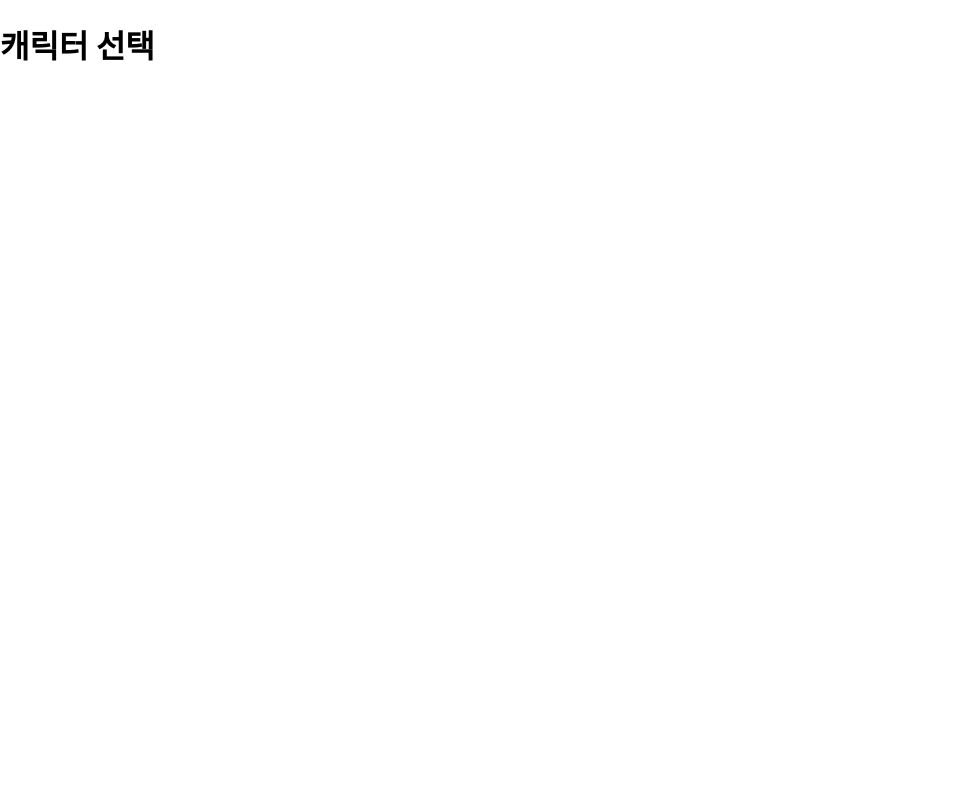
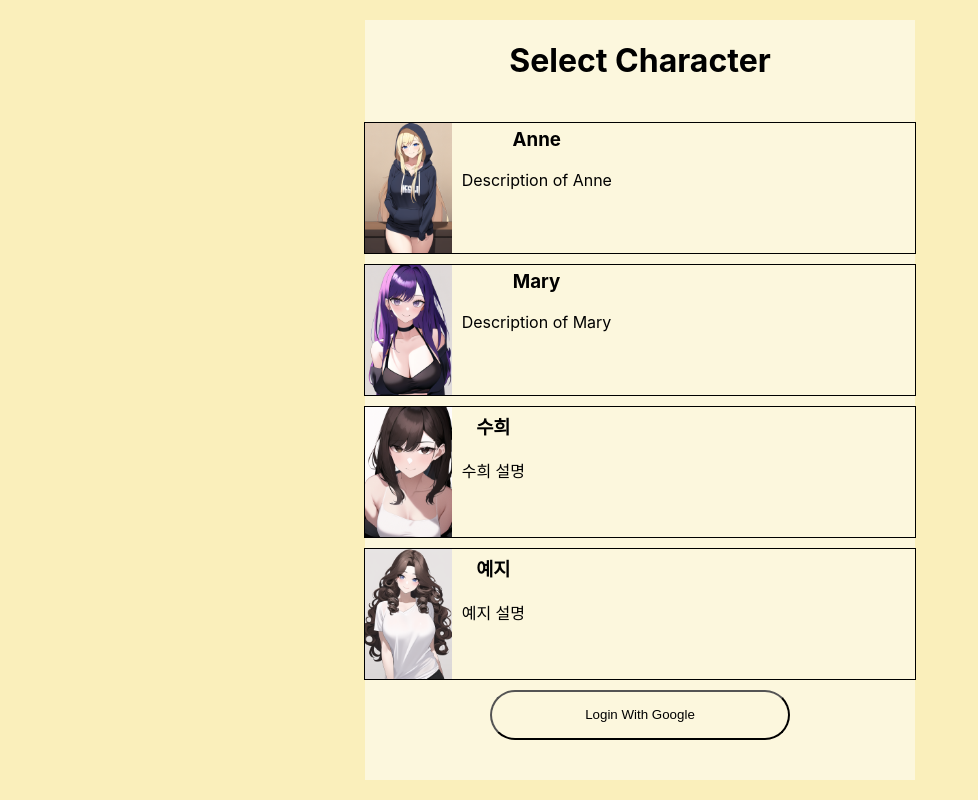
Before and after one commit to marmin-dev/ai-frontend, a React (Create React App) app: page / in a window 1280 px wide. Shown: the whole page, without its empty margins (0-978 px from the left). Built offline with nearby package versions, Linux system fonts and the light colour scheme.

Commit message:
Ui Added

```diff
--- a/src/page/AnnePage.js
+++ b/src/page/AnnePage.js
@@ -36,7 +36,7 @@ const CharacterBox = styled.div`
   }
 `;
 const UiWindow = styled.div`
-  background-color: rgba(230, 207, 178, 0.7);
+  background-color: rgba(230, 207, 178, 0.8);
   margin-top: auto;
   .char-name {
     color: white;
--- a/src/page/MaryPage.js
+++ b/src/page/MaryPage.js
@@ -36,7 +36,7 @@ const CharacterBox = styled.div`
   }
 `;
 const UiWindow = styled.div`
-  background-color: rgba(230, 207, 178, 0.7);
+  background-color: rgba(230, 207, 178, 0.8);
   margin-top: auto;
   .char-name {
     color: white;
--- a/src/page/SelectPage.js
+++ b/src/page/SelectPage.js
@@ -1,8 +1,183 @@
+import styled from 'styled-components';
+import ChatPage from '../components/PageComponent';
+import { Link } from 'react-router-dom';
+import image1 from '../public/char1/char1_1.png';
+import image2 from '../public/char2/char1.png';
+import image3 from '../public/char3/char1.png';
+import image4 from '../public/char4/char1.png';
+
+const SelectBox = styled.div`
+  background-color: rgba(255, 255, 255, 0.5);
+  background-repeat: no-repeat;
+  background-position: center;
+  background-size: cover;
+  display: flex;
+  height: 100%;
+  align-items: center;
+  flex-direction: column;
+
+  /* desktop environment */
+  .logo_area {
+    text-decoration: none;
+    color: white;
+    @media (min-width: 768px) {
+      font-size: 25px;
+    }
+  }
+
+  .box_area {
+    display: flex;
+    flex-direction: column;
+    justify-content: space-between;
+    align-items: center;
+    margin-top: 20px;
+    margin-bottom: 20px;
+
+    & > *:not(:last-child) {
+      margin-bottom: 10px;
+    }
+  }
+
+  .login_area {
+    display: flex;
+    flex-direction: column;
+    align-items: center;
+  }
+
+  @media (min-width: 768px) {
+    width: 550px;
+    height: 760px;
+  }
+
+  @media (max-width: 768px) {
+    height: 700px;
+    width: 380px;
+  }
+`;
+
+const HeaderSelect = styled.h1`
+  color: black;
+`;
+
+const SelectChar = styled.div`
+  display: flex;
+  border: solid 1px black;
+  @media (min-width: 768px) {
+    width: 550px;
+    height: 130px;
+  }
+  @media (max-width: 768px) {
+    width: 380px;
+    height: 120px;
+  }
+`;
+
+const CharInfo = styled.div`
+  display: flex;
+  flex-direction: column;
+  margin-left: 10px;
+`;
+
+const CharTitle = styled.h3`
+  color: black;
+  text-align: center;
+  margin-top: 5px;
+`;
+
+const CharDescription = styled.p`
+  color: black;
+  text-align: center;
+`;
+
+const LoginBtn = styled.button`
+  border-radius: 25px;
+  height: 50px;
+  width: 300px;
+  background: none;
+  margin: auto;
+
+  &:hover {
+    background-color: rgba(255, 255, 255, 0.8);
+  }
+`;
+const CharLink = styled(Link)`
+  text-decoration: none;
+`;
+
+const ImageArea = styled.div`
+  .char_img {
+    @media (min-width: 768px) {
+      height: 130px;
+    }
+    @media (max-width: 768px) {
+      height: 120px;
+    }
+  }
+`;
+
 const SelectPage = () => {
   return (
-    <div>
-      <h1>캐릭터 선택</h1>
-    </div>
+    <ChatPage>
+      <SelectBox>
+        <HeaderSelect>Select Character</HeaderSelect>
+        <div className="box_area">
+          {/* char1 */}
+          <SelectChar>
+            <ImageArea>
+              <img src={image1} className="char_img" />
+            </ImageArea>
+            <CharInfo>
+              <CharLink to={'/anne'}>
+                <CharTitle>Anne</CharTitle>
+                <CharDescription>Description of Anne</CharDescription>
+              </CharLink>
+            </CharInfo>
+          </SelectChar>
+          {/* char2 */}
+          <SelectChar>
+            <ImageArea>
+              <img src={image2} className="char_img" />
+            </ImageArea>
+            <CharInfo>
+              <CharLink to={'/mary'}>
+                <CharTitle>Mary</CharTitle>
+                <CharDescription>Description of Mary</CharDescription>
+              </CharLink>
+            </CharInfo>
+          </SelectChar>
+          {/* char3 */}
+          <SelectChar>
+            <ImageArea>
+              <img src={image3} className="char_img" />
+            </ImageArea>
+            <CharInfo>
+              <CharLink to={'/suhee'}>
+                <CharTitle>수희</CharTitle>
+                <CharDescription>수희 설명</CharDescription>
+              </CharLink>
+            </CharInfo>
+          </SelectChar>
+          {/* char4 */}
+          <SelectChar>
+            <ImageArea>
+              <img src={image4} className="char_img" />
+            </ImageArea>
+            <CharInfo>
+              <CharLink to={'/yeji'}>
+                <CharTitle>예지</CharTitle>
+                <CharDescription>예지 설명</CharDescription>
+              </CharLink>
+            </CharInfo>
+          </SelectChar>
+          {/* Login Area */}
+          <div className="login_area">
+            <Link to={'/'}>
+              <LoginBtn>Login With Google</LoginBtn>
+            </Link>
+          </div>
+        </div>
+      </SelectBox>
+    </ChatPage>
   );
 };
 export default SelectPage;
--- a/src/page/SuheePage.js
+++ b/src/page/SuheePage.js
@@ -72,7 +72,7 @@ const InputButton = styled.input`
   font-size: 15px;
   color: white;
   :hover {
-    background-color: rgba(255, 255, 255, 0.7);
+    background-color: rgba(255, 255, 255, 0.8);
   }
 `;
 const SuheePage = () => {
@@ -81,7 +81,7 @@ const SuheePage = () => {
   const [question, setQuestion] = useState('');
   // test data
   const data = { author: 'author1', question: question };
-  const num = 2;
+  const num = 3;
   // api handler => callback function <POST>
   const apiHandle = async () => {
     setBackgroundImage(backgroundImage3);
--- a/src/page/YejiPage.js
+++ b/src/page/YejiPage.js
@@ -72,7 +72,7 @@ const InputButton = styled.input`
   font-size: 15px;
   color: white;
   :hover {
-    background-color: rgba(255, 255, 255, 0.7);
+    background-color: rgba(255, 255, 255, 0.8);
   }
 `;
 const YejiPage = () => {
@@ -81,7 +81,7 @@ const YejiPage = () => {
   const [question, setQuestion] = useState('');
   // test data
   const data = { author: 'author1', question: question };
-  const num = 2;
+  const num = 4;
   // api handler => callback function <POST>
   const apiHandle = async () => {
     setBackgroundImage(backgroundImage3);
```
